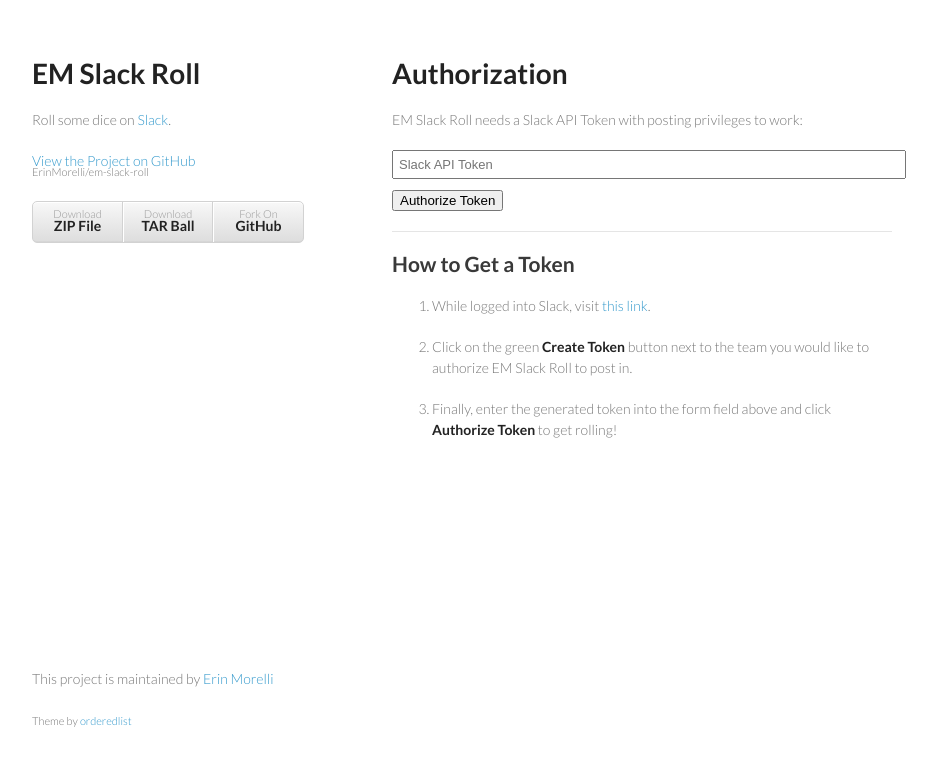
After one commit to ErinMorelli/em-slack-roll, a Flask app: page /authorize in a window 1280 px wide. The commit adds this page. Shown: the top 766 px of the page, without its empty margins (178-1115 px from the left). Run offline with Flask 2, Linux system fonts and the light colour scheme; parts of the project's set-up code (start-up, migrations or seed data) failed here and were passed over; some libraries are stand-ins or nearby versions.

Commit message:
Massive WIP

```diff
--- a/setup.py
+++ b/setup.py
@@ -43,7 +43,7 @@
     version='0.1a1',
     author='Erin Morelli',
     author_email='erin@erinmorelli.com',
-    url='http://www.erinmorelli.com/projects/em-slack-roll',
+    url='http://dev.erinmorelli.com/slack/roll',
     license='MIT',
     platforms='Linux, OSX',
     description='Roll some dice on Slack.',
@@ -61,6 +61,8 @@
     install_requires=[
         'Flask',
         'pkginfo',
-        'slacker'
+        'slacker',
+        'Flask-SQLAlchemy',
+        'MySQL-Python'
     ]
 )
--- /dev/null
+++ b/slack_roll/app.py
@@ -0,0 +1,61 @@
+#!/usr/bin/env python
+# -*- coding: UTF-8 -*-
+#
+# EM Slack Roll
+# Copyright (c) 2015 Erin Morelli
+#
+# Permission is hereby granted, free of charge, to any person obtaining
+# a copy of this software and associated documentation files (the
+# "Software"), to deal in the Software without restriction, including
+# without limitation the rights to use, copy, modify, merge, publish,
+# distribute, sublicense, and/or sell copies of the Software, and to
+# permit persons to whom the Software is furnished to do so, subject to
+# the following conditions:
+#
+# The above copyright notice and this permission notice shall be
+# included in all copies or substantial portions of the Software.
+''' Script to start Flask server for hosted dice rolling
+'''
+
+import slack_roll.auth as auth
+import slack_roll.roll as roll
+from flask import redirect, render_template, request
+from slack_roll import APP, PROJECT_INFO, ALLOWED_COMMANDS
+
+
+@APP.route('/', methods=['GET', 'POST'])
+def home():
+    ''' Render app homepage template
+    '''
+
+    if request.method == 'POST':
+        return roll.make_roll(request.form)
+
+    else:
+        return render_template(
+            'index.html',
+            project=PROJECT_INFO,
+            allowed_commands=ALLOWED_COMMANDS
+        )
+
+
+@APP.route('/authorize')
+def authorize():
+    ''' Render API token authorization page
+    '''
+    return render_template(
+        'authorize.html',
+        project=PROJECT_INFO
+    )
+
+
+@APP.route('/confirm')
+def confirm():
+    ''' Confirm the API token provided for authorization
+    '''
+    return redirect(auth.confirm_token(request.args))
+
+
+# Run the Flask app
+if __name__ == '__main__':
+    APP.run()
--- a/slack_roll/roll.py
+++ b/slack_roll/roll.py
@@ -23,9 +23,12 @@
 '''
 
 import re
+import random
 import argparse
-import slack_roll
+import slack_roll as sr
+from flask import url_for
 from slacker import Chat, Error
+from slack_roll.storage import Users
 
 
 # Set globals
@@ -49,7 +52,7 @@
         global ERRORS
         global COMMAND
 
-        help_msg = "*{app_name}* can roll all kinds of dice for you!\n"
+        help_msg = "*{app_name}* can roll anywhere from *1-100 dice* with *4-100 sides* each.\n"
         help_msg += "Here are some examples:\n\n"
         help_msg += "`{command}`\n\tRolls a single 6-sided die\n\n"
         help_msg += "`{command} d20`\n\tRolls a single 20-sided die\n\n"
@@ -58,7 +61,7 @@
         help_msg += "`{command} help`\n\tShows this message\n"
 
         ERRORS.append(help_msg.format(
-            app_name=slack_roll.PROJECT_INFO['name_full'],
+            app_name=sr.PROJECT_INFO['name_full'],
             command=COMMAND
         ))
 
@@ -70,10 +73,10 @@
     def __call__(self, parser, namespace, values, option_string=None):
         ''' Validates flip arguments and stores them to namespace
         '''
-        dice_roll = values[0].lower()
+        dice_roll = values.lower()
 
         # Check for help
-        if dice_roll in ['help']:
+        if dice_roll == 'help':
             parser.print_help(dice_roll)
             return
 
@@ -94,9 +97,25 @@
         if result.group(1) is not None:
             count = int(result.group(1))
 
+            # Set 100 count max
+            if count > 100:
+                count = 100
+
+            # Set 1 count min
+            if count < 1:
+                count = 1
+
         # Get the number of sides
         if result.group(2) is not None:
             sides = int(result.group(2))
+
+            # Set 100 side max
+            if sides > 100:
+                sides = 100
+
+            # Set 4 side min
+            if sides < 4:
+                sides = 4
 
         # Get the modifiers
         if result.group(3) is not None:
@@ -129,7 +148,106 @@
     return parser
 
 
-def roll(args):
+def check_token(args):
+    ''' Checks that the team is authenticated with the app
+        Returns authenticated team token data
+    '''
+
+    # Set not authenticated error message
+    auth_msg = "{0} is not authorized to post in this team: {1}"
+    auth_error = auth_msg.format(
+        sr.PROJECT_INFO['name_full'],
+        '*<{0}|Click here to authorize>*'.format(url_for('authorize'))
+    )
+
+    # Look for team in DB
+    team = Users.query.get(args['team_id'])
+
+    # Validate team
+    if not team:
+        return False, auth_error
+
+    # Return token
+    return True, team.token
+
+
+def do_roll(roll, user):
+    ''' Performs requested roll
+    '''
+
+    # Trackers
+    roll_sum = 0
+    roll_result = []
+    roll_modifier = ''
+
+    # Roll dice
+    for count in range(0, roll.count):
+        die_roll = random.randint(1, roll.sides)
+        roll_sum += die_roll
+        roll_result.append(die_roll)
+
+    # Deal with modifier
+    if roll.modifier is not None:
+        roll_modifier = '  {0} {1}'.format(roll.modifier, roll.modifier_count)
+
+        if roll.modifier == '-':
+            roll_sum -= roll.modifier_count
+
+        elif roll.modifier == '+':
+            roll_sum += roll.modifier_count
+
+    # Format message
+    formatted_result = ',  '.join(str(result) for result in roll_result)
+
+    # Set plural
+    die_word = 'dice'
+
+    # Set singular case
+    if roll.count == 1:
+        die_word = 'die'
+
+    # Set response
+    response = '_{user} rolled {count} {sides}-sided {die}:_'.format(
+        user=user,
+        count=roll.count,
+        sides=roll.sides,
+        die=die_word
+    )
+
+    # Return response with results
+    return '{response}  *{sum}*  ( {results} ){modifier}'.format(
+        response=response,
+        sum=roll_sum,
+        results=formatted_result,
+        modifier=roll_modifier
+    )
+
+
+def send_roll(token, roll, args):
+    ''' Posts the roll to Slack
+    '''
+
+    # Set up chat object
+    chat = Chat(token)
+
+    try:
+        # Attempt to post message
+        chat.post_message(
+            args['channel_id'],
+            roll,
+            username='Roll Bot',
+            icon_emoji=':game_die:'
+        )
+
+    except Error as err:
+        # Report if we got any errors
+        return err
+
+    # Return successful
+    return
+
+
+def make_roll(args):
     ''' Wrapper function for roll functions
         Returned error messages will post as private slackbot messages
     '''
@@ -139,13 +257,20 @@
     ERRORS = []
 
     # Make sure this is a valid slash command
-    if args['command'] not in stf.ALLOWED_COMMANDS:
+    if args['command'] not in sr.ALLOWED_COMMANDS:
         return '"{0}" is not an allowed command'.format(args['command'])
 
     else:
         # Set global command value to access later
         global COMMAND
         COMMAND = args['command']
+
+    # Check to see if user has authenticated with the app
+    (valid, token) = check_token(args)
+
+    # If the user is not valid, let them know
+    if not valid:
+        return token
 
     # If there's no input, use the default roll
     if not args['text']:
@@ -157,17 +282,17 @@
     parser = get_parser()
 
     # Parse args
-    result = parser.parse_args(text_args)
+    result = parser.parse_args([dice_roll])
 
     # Report any errors from parser
     if len(ERRORS) > 0:
         return ERRORS[0]
 
     # Get requested flip
-    roll = do_roll(result)
+    roll = do_roll(result, args['user_name'])
 
     # Post flip as user
-    err = send_roll(roll, args)
+    err = send_roll(token, roll, args)
 
     # If there were problems posting, report it
     if err is not None:
--- /dev/null
+++ b/slack_roll/templates/authorize.html
@@ -0,0 +1,66 @@
+<!doctype html>
+<html>
+    <head>
+        <meta charset="utf-8">
+        <meta http-equiv="X-UA-Compatible" content="chrome=1">
+        <title>Authorize | {{ project.name_full }}</title>
+
+        <link rel="stylesheet" href="{{ url_for('static', filename='css/styles.css') }}">
+        <link rel="stylesheet" href="{{ url_for('static', filename='css/pygment_trac.css') }}">
+        <meta name="viewport" content="width=device-width, initial-scale=1, user-scalable=no">
+        <!--[if lt IE 9]>
+        <script src="//html5shiv.googlecode.com/svn/trunk/html5.js"></script>
+        <![endif]-->
+    </head>
+    <body>
+        <div class="wrapper">
+            <header>
+                <h1>{{ project.name_full }}</h1>
+                <p>Roll some dice on <a href="https://slack.com/">Slack</a>.</p>
+                <p class="view"><a href="http://github.com/ErinMorelli/em-slack-roll">View the Project on GitHub <small>ErinMorelli/em-slack-roll</small></a></p>
+                <ul>
+                    <li><a href="https://github.com/ErinMorelli/em-slack-roll/zipball/master">Download <strong>ZIP File</strong></a></li>
+                    <li><a href="https://github.com/ErinMorelli/em-slack-roll/tarball/master">Download <strong>TAR Ball</strong></a></li>
+                    <li><a href="https://github.com/ErinMorelli/em-slack-roll">Fork On <strong>GitHub</strong></a></li>
+                </ul>
+            </header>
+            <section>
+                <h1>Authorization</h1>
+
+                <p>{{ project.name_full }} needs a Slack API Token with posting privileges to work:</p>
+
+                <form action="{{ url_for('confirm') }}" method="GET">
+
+                    <p><input type="text" name="token" placeholder="Slack API Token" /></p>
+
+                    <p><input type="submit" value="Authorize Token" /></p>
+
+                </form>
+
+                <hr />
+
+                <h2 id="token">How to Get a Token</h2>
+
+                <ol>
+                    <li>
+                        <p>While logged into Slack, visit <a href="https://api.slack.com/web#authentication" target="_blank">this link</a>.</p>
+                    </li>
+                    <li>
+                        <p>Click on the green <strong>Create Token</strong> button next to the team you would like to authorize EM Slack Roll to post in.</p>
+                    </li>
+                    <li>
+                        <p>Finally, enter the generated token into the form field above and click <strong>Authorize Token</strong> to get rolling!</p>
+                    </li>
+                </ol>
+
+            </section>
+            <footer>
+                <p>This project is maintained by <a href="http://github.com/ErinMorelli">Erin Morelli</a></p>
+                <p><small>Theme by <a href="https://github.com/orderedlist">orderedlist</a></small></p>
+            </footer>
+        </div>
+        <script src="//ajax.googleapis.com/ajax/libs/jquery/1.11.2/jquery.min.js"></script>
+        <script src="{{ url_for('static', filename='js/app.js') }}"></script>
+        <script src="{{ url_for('static', filename='js/scale.fix.js') }}"></script>
+    </body>
+</html>
--- a/slack_roll/templates/css/styles.css
+++ b/slack_roll/templates/css/styles.css
@@ -266,6 +266,20 @@
 	opacity: .5;
 }
 
+form {
+}
+
+form > p:first-child {
+  margin-bottom: 10px;
+}
+
+form > p > input[type="text"] {
+  padding: 5px;
+  width: 100%;
+  font-size: 13px;
+}
+
+
 @media print, screen and (max-width: 960px) {
 
   div.wrapper {
```
Also changed, not shown: slack_roll/__init__.py (+2 -35 lines), slack_roll/auth.py (added, +77 -0 lines), slack_roll/storage.py (added, +56 -0 lines), slack_roll/templates/index.html (+34 -40 lines), README.md.
